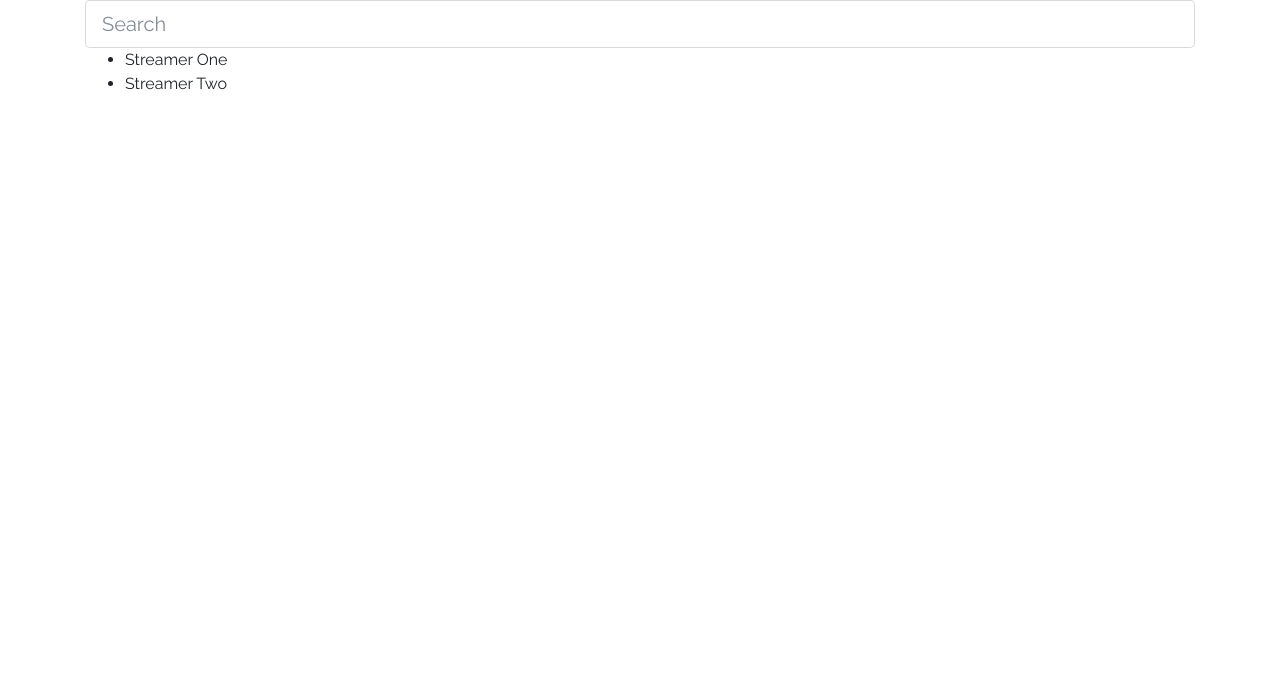
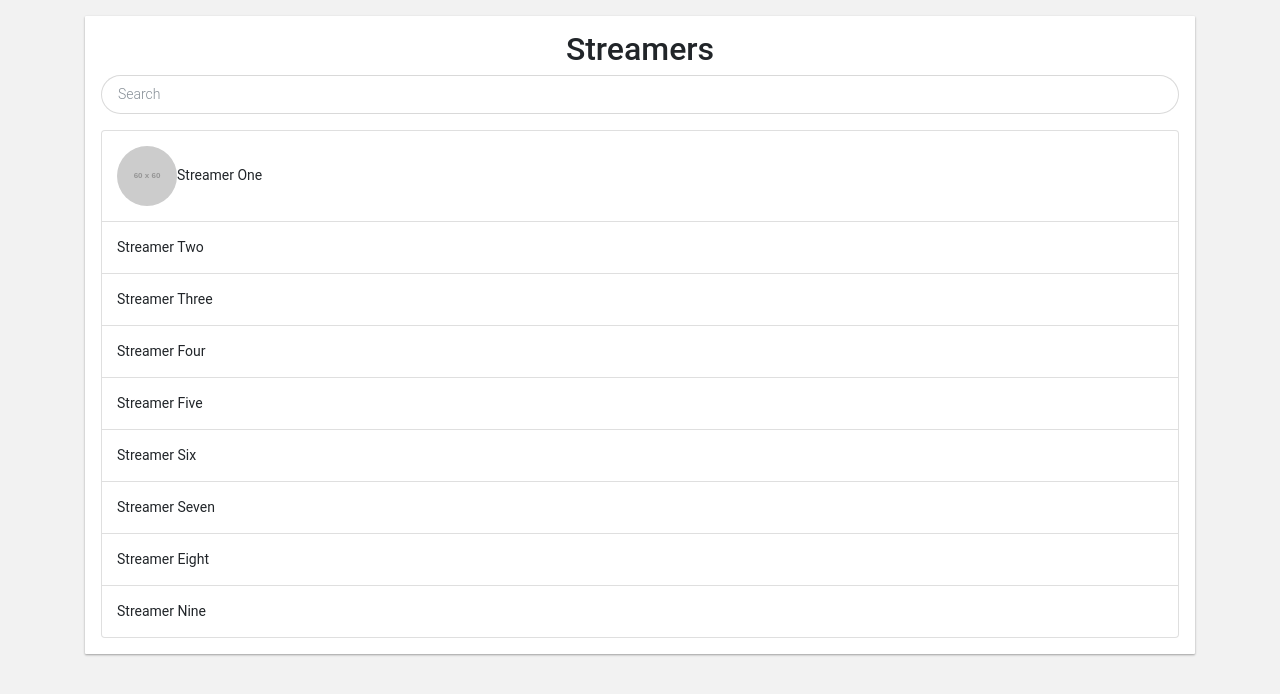
Before and after one commit to JheeBz/freecodecamp, a website: page freecodecamp-milestone-6-twitch-api/index.html in a window 1280 px wide. Drawn offline with nearby package versions, Linux system fonts and the light colour scheme; placeholder pictures from the web are drawn by us.

Commit message:
Adding some changes to M6

```diff
--- a/freecodecamp-milestone-6-twitch-api/index.html
+++ b/freecodecamp-milestone-6-twitch-api/index.html
@@ -3,32 +3,41 @@
   <head>
     <meta charset="UTF-8">
     <title>FreeCodeCamp Challenge #6 - Twitch API</title>
-
-
     <link rel='stylesheet prefetch' href='https://cdnjs.cloudflare.com/ajax/libs/twitter-bootstrap/4.0.0-beta/css/bootstrap.min.css'>
     <link rel='stylesheet prefetch' href='https://cdnjs.cloudflare.com/ajax/libs/animate.css/3.5.2/animate.min.css'>
     <link rel='stylesheet prefetch' href='https://fonts.googleapis.com/css?family=Raleway'>
-
     <link rel="stylesheet" href="css/style.css">
-
-
   </head>
-
   <body>
-    <div class="container h-100">
+    <div class="container py-3 h-100">
+      <div class="md-card px-3 py-3">
+        <div class="row">
+          <div class="col-md-12">
+            <h2 class="text-center">Streamers</h3>
+          </div>
+        </div>
         <div class="row">
           <div class="col-md-12">
               <form id="search">
-            <input id ="search-field" type="text" class="form-control form-control-lg" placeholder="Search">
+                <input id ="search-field" type="text" class="form-control form-control-lg mb-3" placeholder="Search">
               </form>
           </div>
         </div>
         <div class="row streamers">
           <div class="col-md-12">
-        <ul>
-          <li>Streamer One</li>
-          <li>Streamer Two</li>
+            <ul class="list-group">
+              <li class="list-group-item streamer"><img src="http://via.placeholder.com/60x60" class="img-responsive rounded-circle streamer-image"></img><span class="streamer-name">Streamer One</span>
+                    </li>
+              <li class="list-group-item streamer">Streamer Two</li>
+              <li class="list-group-item streamer">Streamer Three</li>
+              <li class="list-group-item streamer">Streamer Four</li>
+              <li class="list-group-item streamer">Streamer Five</li>
+              <li class="list-group-item streamer">Streamer Six</li>
+              <li class="list-group-item streamer">Streamer Seven</li>
+              <li class="list-group-item streamer">Streamer Eight</li>
+              <li class="list-group-item streamer">Streamer Nine</li>
             </ul>
+          </div>
         </div>
       </div>
     </div>
@@ -36,8 +45,6 @@
     <script src='https://cdnjs.cloudflare.com/ajax/libs/popper.js/1.11.0/umd/popper.min.js'></script>
     <script src='https://cdnjs.cloudflare.com/ajax/libs/twitter-bootstrap/4.0.0-beta/js/bootstrap.min.js'></script>
     <script src='https://cdnjs.cloudflare.com/ajax/libs/list.js/1.5.0/list.min.js'></script>
-
     <script  src="js/index.js"></script>
-
   </body>
 </html>
--- a/freecodecamp-milestone-6-twitch-api/sass/style.sass
+++ b/freecodecamp-milestone-6-twitch-api/sass/style.sass
@@ -1,11 +1,22 @@
-$font-stack: 'Raleway', sans-serif
+$font-stack: 'Roboto', sans-serif
 
 html
   height: 100%
   body
     height: 100%
     font-family: $font-stack
-  #search
-    input
-      #search-field
+    background-color: rgba(0,0,0,0.05)
+  .container
+    #search
+      input.form-control
         border-radius: 45px
+        font-size: 14px
+        font-weight: 300
+    .list-group
+      font-size: 14px
+      .list-group-item
+        padding: 15px
+    .md-card
+      background: #fff
+      border-radius: 1px
+      box-shadow: 0 1px 3px rgba(0,0,0,0.12), 0 1px 2px rgba(0,0,0,0.24)
```
Also changed, not shown: freecodecamp-milestone-6-twitch-api/css/style.css. Lines whose indentation alone changed are shown as unchanged.
